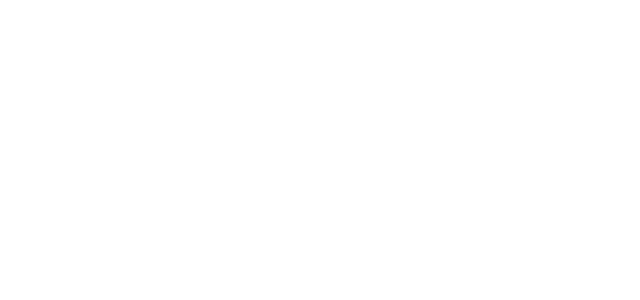
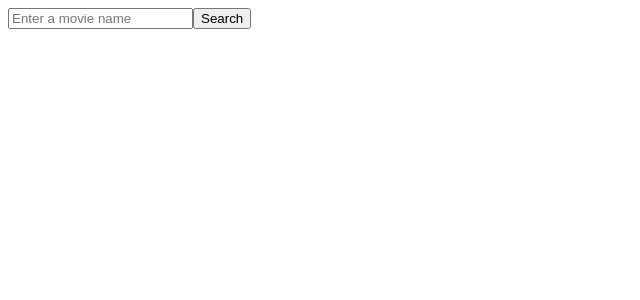
Before and after one commit to acciojob/movie-search-AmeyPank, a React app: page / in a window 1280 px wide. Shown: the top 300 px of the page, without its empty margins (0-640 px from the left). Built offline with nearby package versions, Linux system fonts and the light colour scheme.

Commit message:
Api key OMDB

```diff
--- a/src/components/App.js
+++ b/src/components/App.js
@@ -1,11 +1,12 @@
 
 import React from "react";
 import './../styles/App.css';
-
+import Searchbar from "./Searchbar";
 const App = () => {
   return (
     <div>
         {/* Do not remove the main div */}
+        <Searchbar/>
     </div>
   )
 }
--- /dev/null
+++ b/src/components/Searchbar.js
@@ -0,0 +1,57 @@
+import React, { useState } from 'react';
+
+const Searchbar = () => {
+  const [searchQuery, setSearchQuery] = useState('');
+  const [movies, setMovies] = useState([]);
+  const [error, setError] = useState('');
+
+  const handleSearch = async () => {
+    if (searchQuery.trim() === '') {
+      setError('Invalid movie name. Please try again.');
+      setMovies([]);
+      return;
+    }
+
+    try {
+      const response = await fetch(`http://www.omdbapi.com/?apikey=e6417e97&s=${searchQuery}`);
+      const data = await response.json();
+
+      if (data.Response === 'False') {
+        setError(data.Error);
+        setMovies([]);
+      } else {
+        setError('');
+        setMovies(data.Search);
+      }
+    } catch (error) {
+      setError('An error occurred. Please try again later.');
+      setMovies([]);
+    }
+  };
+
+  return (
+    <div>
+      <input
+        type="text"
+        value={searchQuery}
+        onChange={(e) => setSearchQuery(e.target.value)}
+        placeholder="Enter a movie name"
+      />
+      <button onClick={handleSearch}>Search</button>
+      {error && <p className="error">{error}</p>}
+      <ul>
+        {movies.map((movie) => (
+          <li key={movie.imdbID}>
+            <img src={movie.Poster} alt={movie.Title} />
+            <div>
+              <h3>{movie.Title}</h3>
+              <p>Year: {movie.Year}</p>
+            </div>
+          </li>
+        ))}
+      </ul>
+    </div>
+  );
+};
+
+export default Searchbar;
```
Also changed, not shown: package.json (+6 -3 lines), 1 other file (tests, documents, lock files or other folders).
